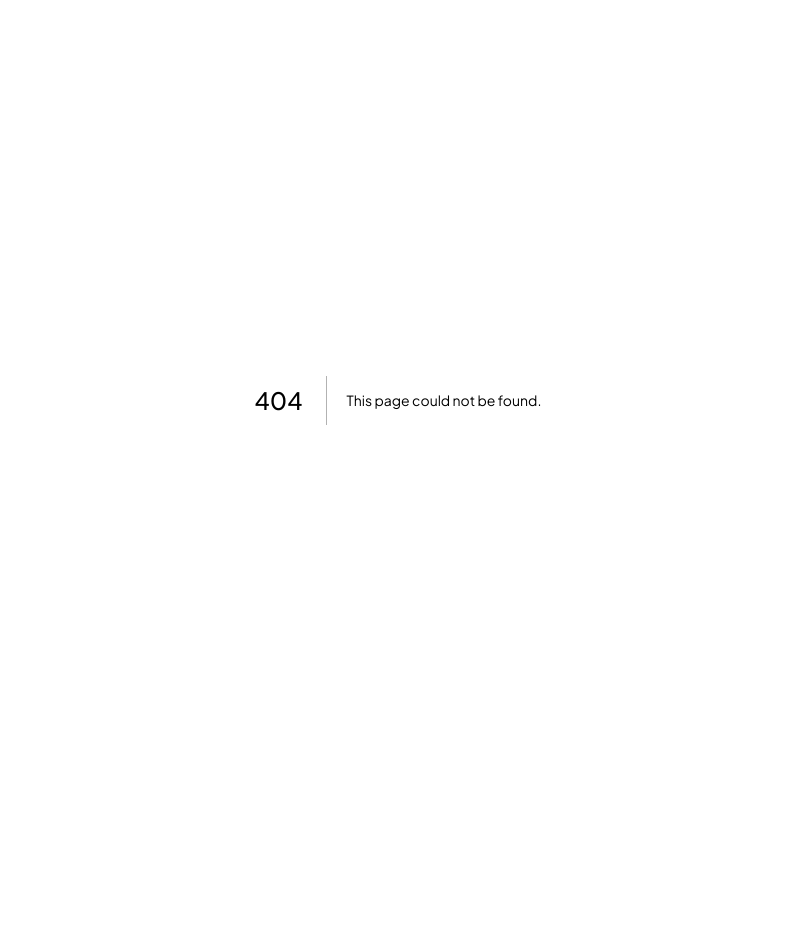
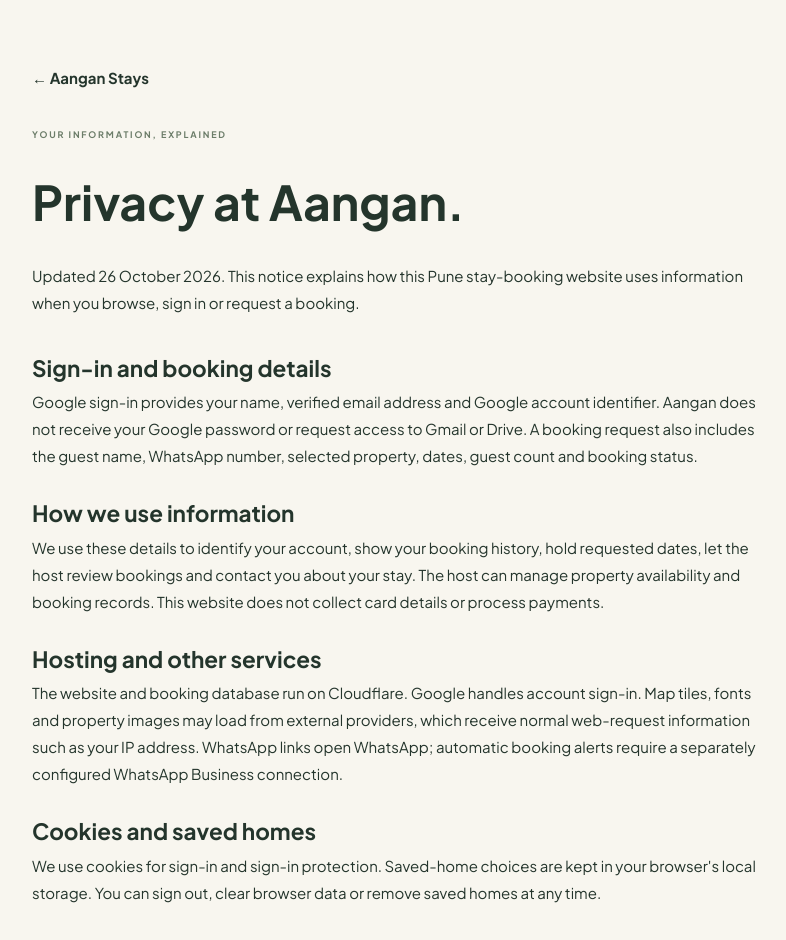
Before and after one commit to swapnilshinde123/BNB, a Next.js app: page /privacy in a window 1280 px wide. Before the commit this address had no page. Shown: the top 940 px of the page, without its empty margins (242-1028 px from the left). Before the commit the page ends 800 px from the top, so only its background shows below. Built offline with nearby package versions, Linux system fonts and the light colour scheme.

Commit message:
Add sign-in privacy notice and preserve production Worker settings

```diff
--- /dev/null
+++ b/app/privacy/page.tsx
@@ -0,0 +1,19 @@
+import type {Metadata} from 'next';
+
+export const metadata:Metadata={title:'Privacy · Aangan Stays'};
+
+export default function PrivacyPage(){
+ return <main style={{maxWidth:780,margin:'0 auto',padding:'64px 24px 96px',lineHeight:1.8}}>
+  <a href="/" style={{display:'inline-block',marginBottom:36,fontWeight:700}}>← Aangan Stays</a>
+  <span className="eyebrow">YOUR INFORMATION, EXPLAINED</span>
+  <h1 style={{fontSize:'clamp(32px,6vw,48px)',margin:'16px 0'}}>Privacy at Aangan.</h1>
+  <p style={{marginBottom:32}}>Updated 26 October 2026. This notice explains how this Pune stay-booking website uses information when you browse, sign in or request a booking.</p>
+  <section style={{display:'grid',gap:24}}>
+   <div><h2>Sign-in and booking details</h2><p>Google sign-in provides your name, verified email address and Google account identifier. Aangan does not receive your Google password or request access to Gmail or Drive. A booking request also includes the guest name, WhatsApp number, selected property, dates, guest count and booking status.</p></div>
+   <div><h2>How we use information</h2><p>We use these details to identify your account, show your booking history, hold requested dates, let the host review bookings and contact you about your stay. The host can manage property availability and booking records. This website does not collect card details or process payments.</p></div>
+   <div><h2>Hosting and other services</h2><p>The website and booking database run on Cloudflare. Google handles account sign-in. Map tiles, fonts and property images may load from external providers, which receive normal web-request information such as your IP address. WhatsApp links open WhatsApp; automatic booking alerts require a separately configured WhatsApp Business connection.</p></div>
+   <div><h2>Cookies and saved homes</h2><p>We use cookies for sign-in and sign-in protection. Saved-home choices are kept in your browser's local storage. You can sign out, clear browser data or remove saved homes at any time.</p></div>
+   <div><h2>Booking records and requests</h2><p>Booking records remain in the host's database until they are removed. To ask about your information, request a correction or request deletion, contact <a href="mailto:swapnil690123@gmail.com" style={{textDecoration:'underline'}}>swapnil690123@gmail.com</a>. Include your booking reference if you have one. Please do not send passwords or sign-in codes.</p></div>
+  </section>
+ </main>;
+}
--- a/vite.config.ts
+++ b/vite.config.ts
@@ -17,6 +17,9 @@
 const managedLinux = readExecutionProfile() === "managed-linux";
 
 const localBindingConfig = {
+  name: "aangan-stays",
+  workers_dev: true,
+  keep_vars: true,
   main: "./worker/index.ts",
   compatibility_flags: ["nodejs_compat"],
   d1_databases: d1
```
